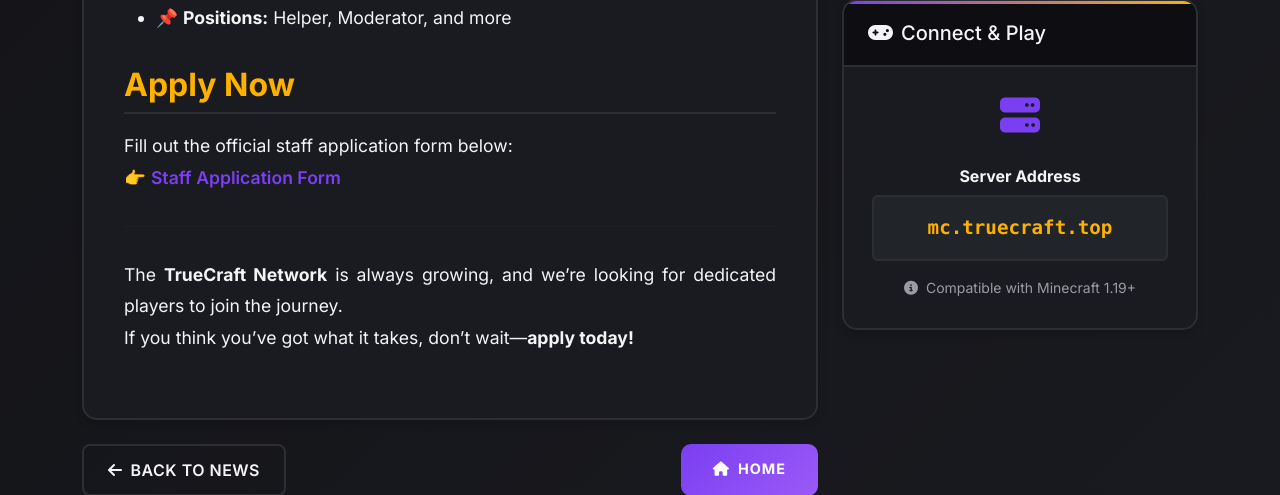
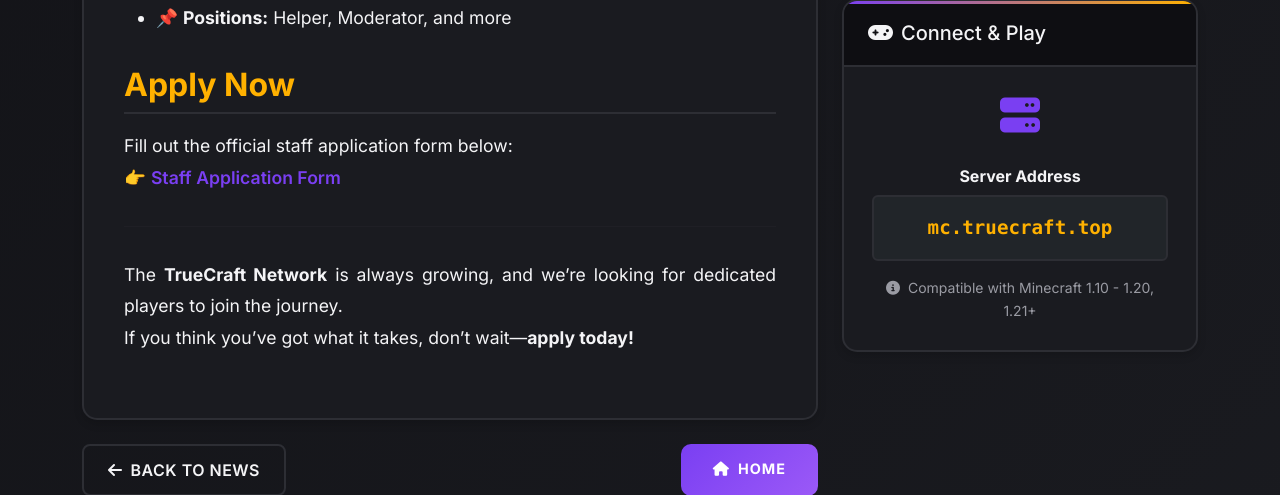
Before and after one commit to LoveUwUBotForeverMcBoss1999/3209202235-TrueCraft-Network-Newspaper, a Flask app: page /newspaper/staffapplications-open in a window 1280 px wide. Shown: the part 2018-2513 px from the top of the page. Run offline with Flask 3, Linux system fonts and the light colour scheme.

Commit message:
Update newspaper_detail.html

```diff
--- a/templates/newspaper_detail.html
+++ b/templates/newspaper_detail.html
@@ -174,7 +174,7 @@
                 </div>
                 <p class="small mb-0" style="color: var(--text-muted);">
                     <i class="fas fa-info-circle me-1"></i>
-                    Compatible with Minecraft 1.19+
+                    Compatible with Minecraft 1.10 - 1.20, 1.21+
                 </p>
             </div>
         </div>
```
